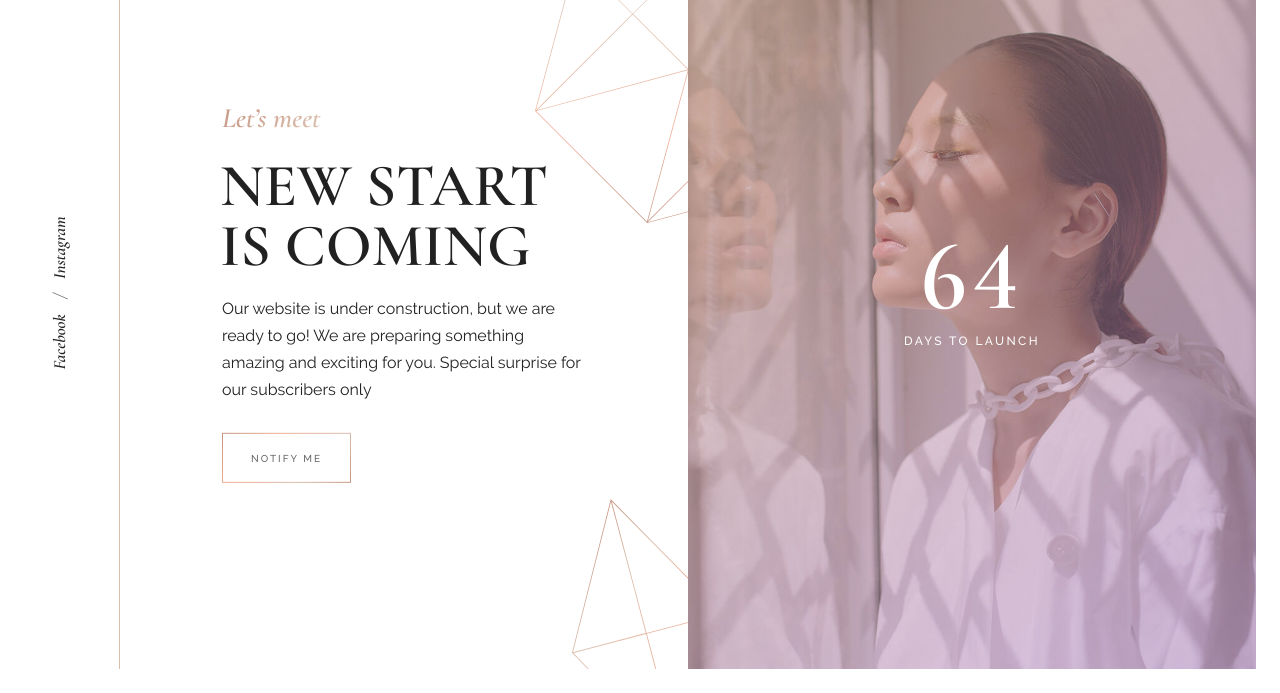
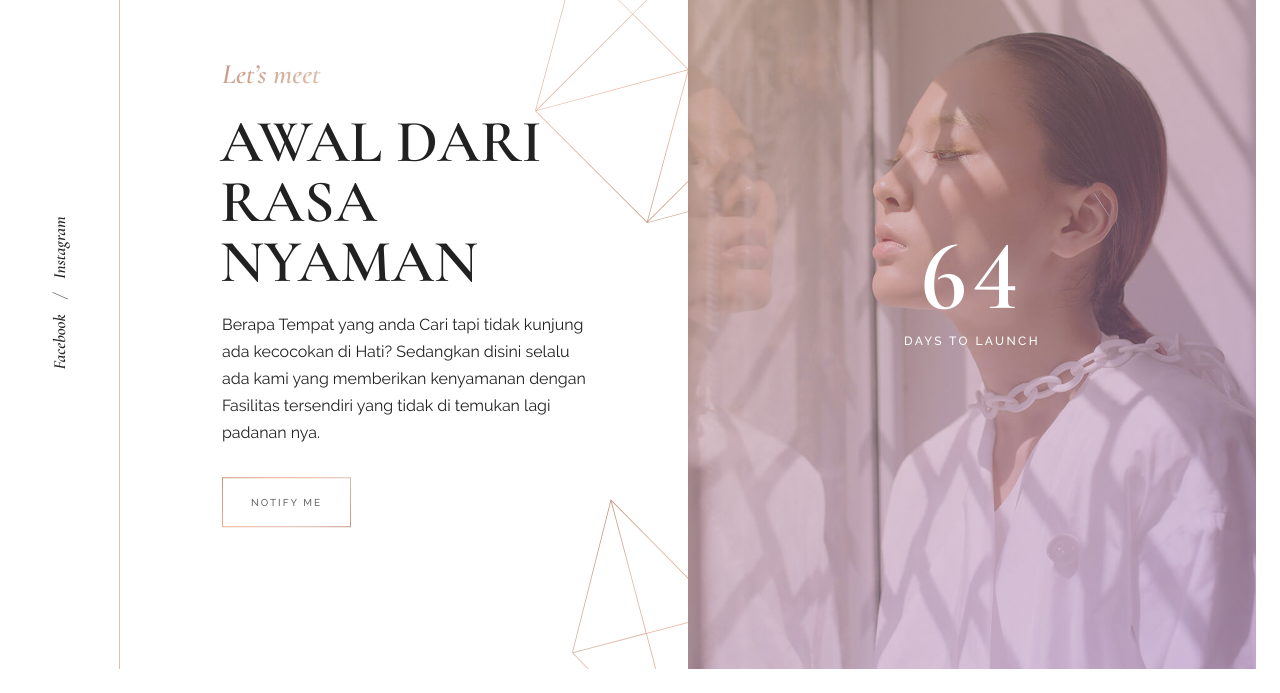
Before and after one commit to spionamatir/theme, a plain HTML site: page index.html in a window 1280 px wide. Shown: the part 107-800 px from the top of the page. Drawn offline with Linux system fonts and the light colour scheme; files whose address does not match are found by name.

Commit message:
Update index.html

```diff
--- a/index.html
+++ b/index.html
@@ -168,9 +168,8 @@
                 <!-- Headline Start -->
                 <div id="headline" class="headline">
                   <span class="headline__subtitle">Let’s meet</span>
-                  <h1>New start is coming</h1>
-                  <p class="headline__text">Our website is under construction, but we are ready to go! We are preparing something amazing and exciting for you. Special surprise for our subscribers only</p>
-                  <div class="headline__btnholder">
+                  <h1>AWAL DARI RASA NYAMAN</h1>
+                  <p class="headline__text">Berapa Tempat yang anda Cari tapi tidak kunjung ada kecocokan di Hati? Sedangkan disini selalu ada kami yang memberikan kenyamanan dengan Fasilitas tersendiri yang tidak di temukan lagi padanan nya.<div class="headline__btnholder">
                     <a href="#" id="notify-trigger" class="btn btn-light">
                       <span class="btn-background">
                         <span class="btn-caption">Notify me</span>
```
